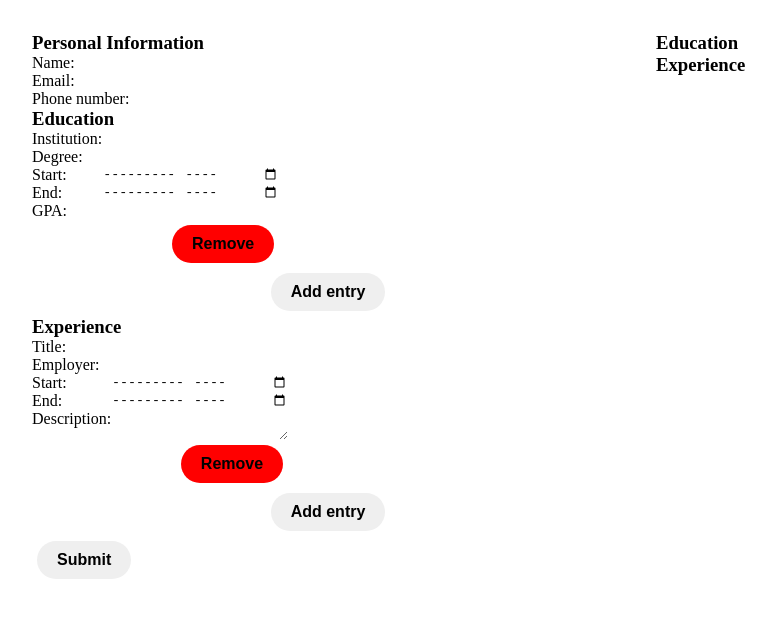
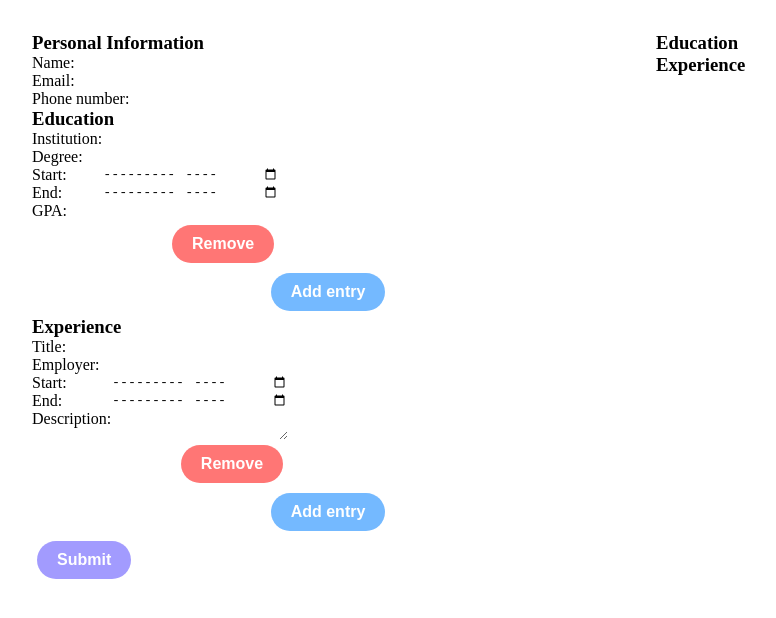
Before and after one commit to Roxanoel/cv-project, a React (Create React App) app: page / in a window 1280 px wide. Shown: the top 618 px of the page, without its empty margins (0-776 px from the left). Built offline with nearby package versions, Linux system fonts and the light colour scheme.

Commit message:
Coloured buttons.

```diff
--- a/package.json
+++ b/package.json
@@ -9,6 +9,7 @@
     "react": "^18.2.0",
     "react-dom": "^18.2.0",
     "react-scripts": "5.0.1",
+    "sass": "^1.54.4",
     "uniqid": "^5.4.0",
     "web-vitals": "^2.1.4"
   },
--- a/src/css/components/_buttons.scss
+++ b/src/css/components/_buttons.scss
@@ -20,14 +20,25 @@ button {
     /* Font size & weigth */
     font-size: 16px;
     font-weight: 600;
+    /* Default colours */
+    background-color: palette.$charcoal;
+    color: white;
+        &:active{
+            background-color: palette.$dark-charcoal;
+        }
 }
 
 /* coloured buttons */
 .remove-btn {
-    @include coloured-btn(red, darkred);
+    @include coloured-btn(palette.$red-light, palette.$red-dark);
 }
+.add-btn {
+    @include coloured-btn(palette.$blue-light, palette.$blue-dark);
+}
+
 
 /* Special buttons */
 #submit-form-btn {
     min-width: 10%;
+    @include coloured-btn(palette.$purple-light, palette.$purple-dark);
 }
--- a/webpack.config.js
+++ b/webpack.config.js
@@ -15,6 +15,9 @@ module.exports = {
             // Compiles Sass to CSS
             "sass-loader",
           ],
+          options: {
+            implementation: require('sass')
+          }
         },
       ],
     },
```
Also changed, not shown: src/css/styles.scss (line endings or trailing spaces), 1 other file (tests, documents, lock files or other folders).
